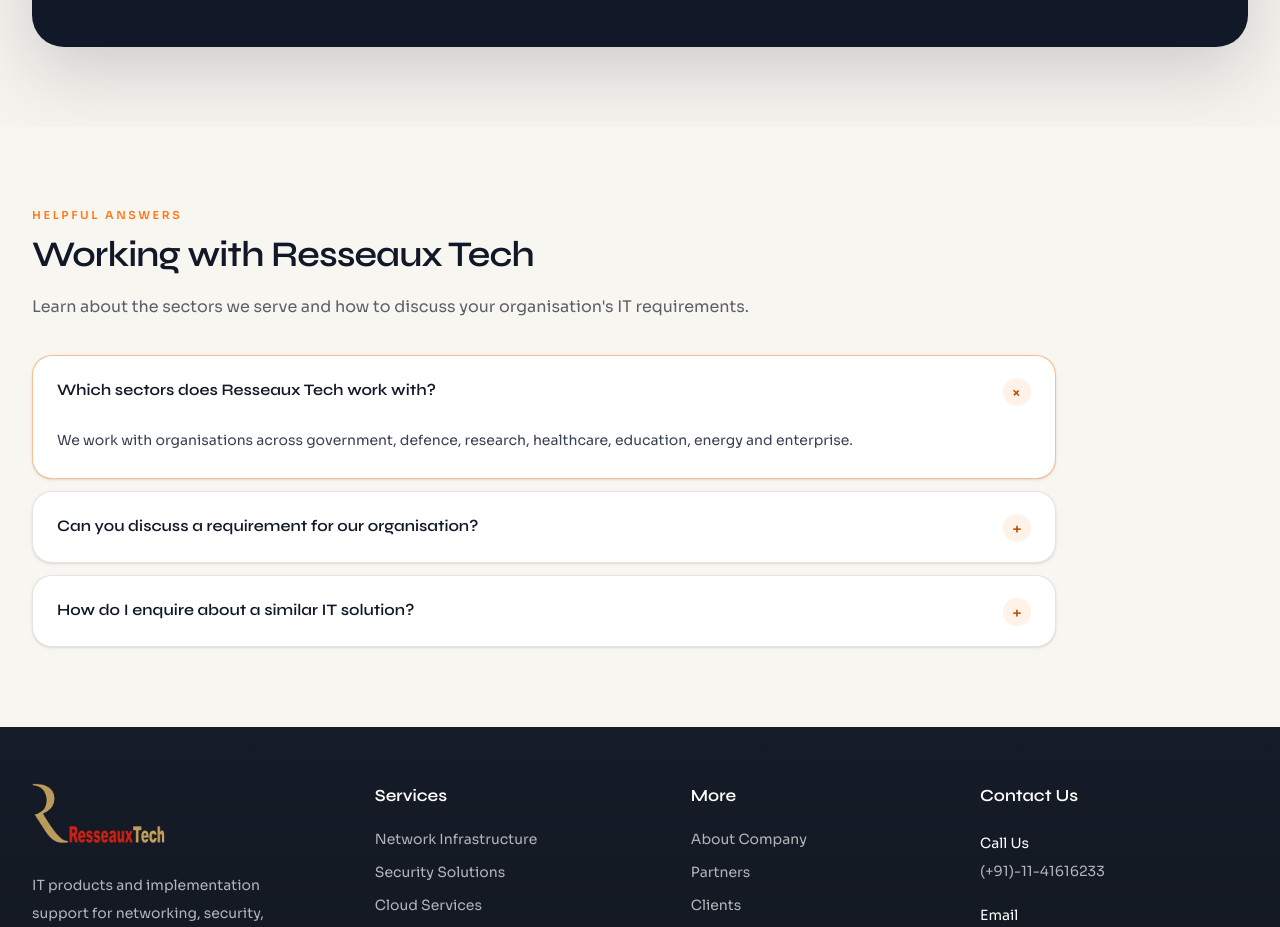
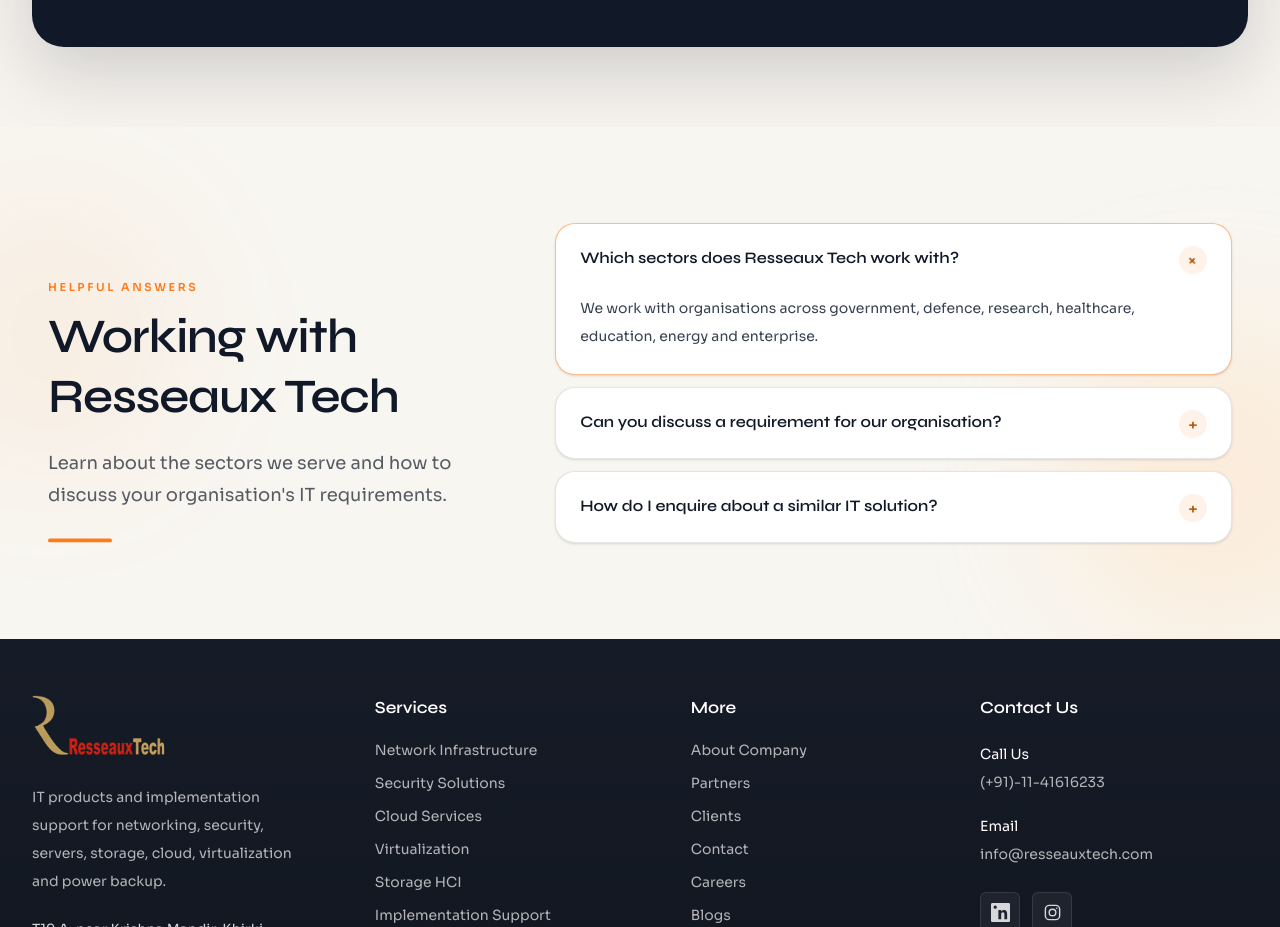
Before and after one commit to k1neeraj/resseauctech, a Next.js app: page /clients in a window 1280 px wide. Shown: the part 5129-6056 px from the top of the page. Built offline with nearby package versions, Linux system fonts and the light colour scheme.

Commit message:
style: improve FAQ layout on wide desktop screens

```diff
--- a/components/RelatedFaqs.jsx
+++ b/components/RelatedFaqs.jsx
@@ -12,25 +12,40 @@
   return (
     <section
       aria-labelledby="related-faqs-heading"
-      className="bg-[#f8f6f1] py-14 sm:py-16 lg:py-20"
+      className="relative overflow-hidden bg-[#f8f6f1] py-14 sm:py-16 lg:py-24"
     >
-      <div className="mx-auto max-w-7xl px-4 sm:px-6 lg:px-8">
-        <div className="max-w-3xl">
+      <div
+        aria-hidden="true"
+        className="pointer-events-none absolute -left-24 top-16 h-72 w-72 rounded-full bg-[#ff7a1a]/[0.06] blur-3xl"
+      />
+      <div
+        aria-hidden="true"
+        className="pointer-events-none absolute -right-24 bottom-0 h-80 w-80 rounded-full bg-orange-200/30 blur-3xl"
+      />
+
+      <div className="relative mx-auto w-full max-w-[1680px] px-5 sm:px-8 lg:px-12 2xl:px-16">
+        <div className="grid grid-cols-1 items-start gap-8 sm:gap-10 xl:grid-cols-[minmax(0,0.8fr)_minmax(0,1.2fr)] xl:gap-14 2xl:gap-20">
+          <header className="max-w-2xl xl:sticky xl:top-28 xl:pt-2">
             <p className="text-[11px] font-semibold uppercase tracking-[0.24em] text-[#ff7a1a]">
               Helpful answers
             </p>
             <h2
               id="related-faqs-heading"
-            className="mt-3 text-3xl font-semibold tracking-tight text-[#111827] md:text-4xl"
+              className="mt-3 max-w-[16ch] text-3xl font-semibold leading-tight tracking-tight text-[#111827] sm:text-4xl lg:text-5xl"
             >
               {title}
             </h2>
-          <p className="mt-4 text-base leading-8 text-[#111827]/68">
+            <p className="mt-5 max-w-xl text-base leading-8 text-[#111827]/70 sm:text-lg sm:leading-8">
               {description}
             </p>
+            <div
+              aria-hidden="true"
+              className="mt-7 h-1 w-16 rounded-full bg-[#ff7a1a]"
+            />
+          </header>
+
+          <FaqAccordion items={items} className="w-full max-w-none" />
         </div>
-
-        <FaqAccordion items={items} className="mt-8 max-w-5xl" />
       </div>
     </section>
   );
```
Lines whose indentation alone changed are shown as unchanged.
